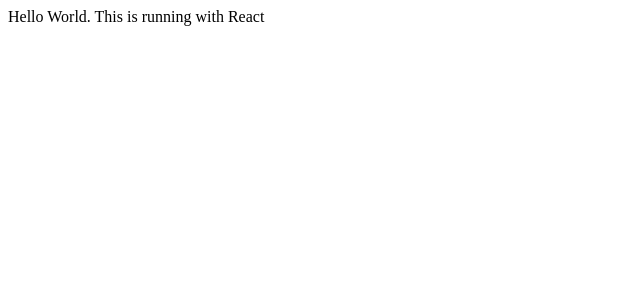
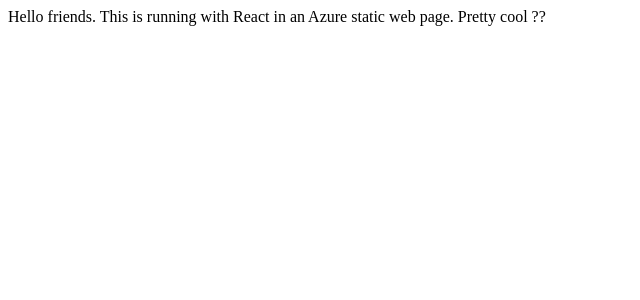
Before and after one commit to carlwilke/my-first-static-web-app, a React (Create React App) app: page / in a window 1280 px wide. Shown: the top 300 px of the page, without its empty margins (0-640 px from the left). Built offline with nearby package versions, Linux system fonts and the light colour scheme; the HTML template or start-up script is replaced by a standard one.

Commit message:
New text update to test the pipeline

```diff
--- a/src/App.js
+++ b/src/App.js
@@ -1,8 +1,8 @@
 import React from 'react';
 
 function App() {
-  const value = 'World';
-  return <div>Hello {value}. This is running with React</div>;
+  const value = 'friends';
+  return <div>Hello {value}. This is running with React in an Azure static web page. Pretty cool ??</div>;
 }
 
 export default App;
```
